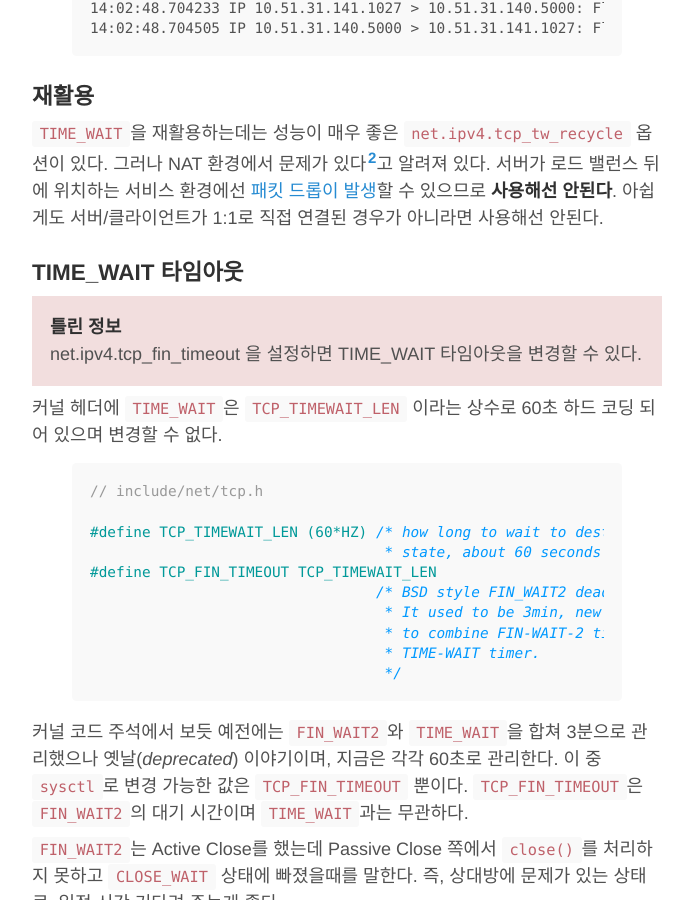
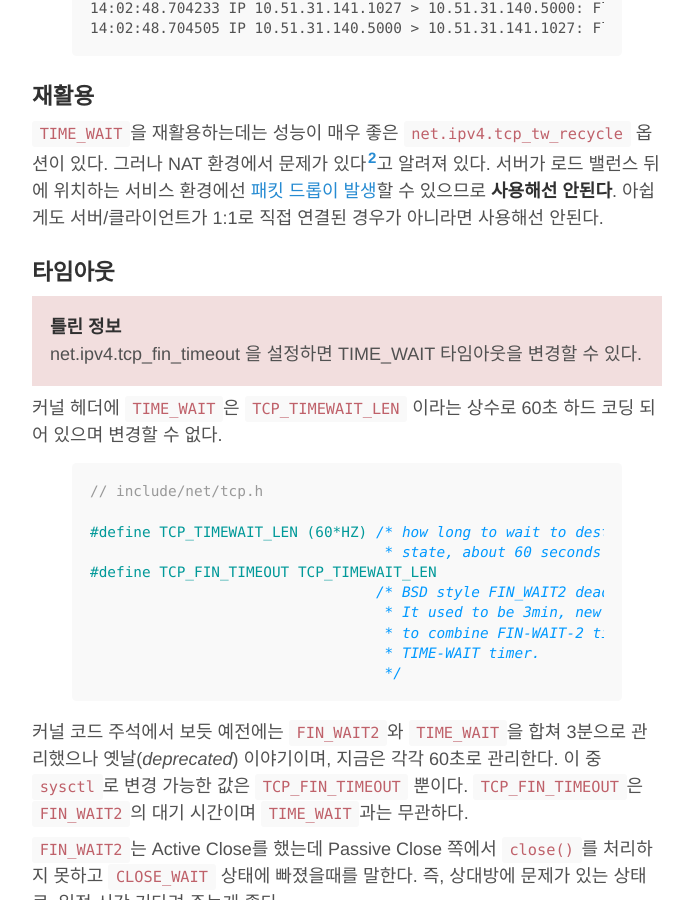
Before and after one commit to Umaigenomu/likejazz.github.io, a Jekyll site: the page built from _posts/2015-06-10-time-wait.md, in a window 1280 px wide and 900 px high, scrolled down 15805 px. Shown: the whole window, without its empty margins (293-986 px from the left). Built offline with Jekyll 4.4.1, drawn with Linux system fonts in a browser that asks for light colours.

Commit message:
Publishing

```diff
--- a/_posts/2015-06-10-time-wait.md
+++ b/_posts/2015-06-10-time-wait.md
@@ -493,7 +493,7 @@ net.ipv4.tcp_tw_reuse = 1
 
 `TIME_WAIT`을 재활용하는데는 성능이 매우 좋은 `net.ipv4.tcp_tw_recycle` 옵션이 있다. 그러나 NAT 환경에서 문제가 있다[^fn-2]고 알려져 있다. 서버가 로드 밸런스 뒤에 위치하는 서비스 환경에선 [패킷 드롭이 발생](http://tagnee.tistory.com/22)할 수 있으므로 **사용해선 안된다**. 아쉽게도 서버/클라이언트가 1:1로 직접 연결된 경우가 아니라면 사용해선 안된다.
 
-### TIME_WAIT 타임아웃
+### 타임아웃
 
 <p class="bg-danger">
 <strong>틀린 정보</strong>
@@ -691,7 +691,7 @@ TCP/IP Illustrated를 쓴 리차드 스티븐스의 또 다른 책 Unix Network
 - **서버**는 아무것도 할 필요가 없다.
 - **클라이언트**[^fn-3]는 `net.ipv4.tcp_tw_reuse`를 1로 설정한다.
 
-### References
+## References
 
 [^fn-1]: <http://www.quora.com/What-is-the-ideal-design-for-server-process-in-Linux-that-handles-concurrent-socket-I-O>
 [^fn-2]: <http://vincent.bernat.im/en/blog/2014-tcp-time-wait-state-linux.html>
```
Also changed, not shown: other parts of _posts/2015-06-10-time-wait.md (+1 -1 lines).
